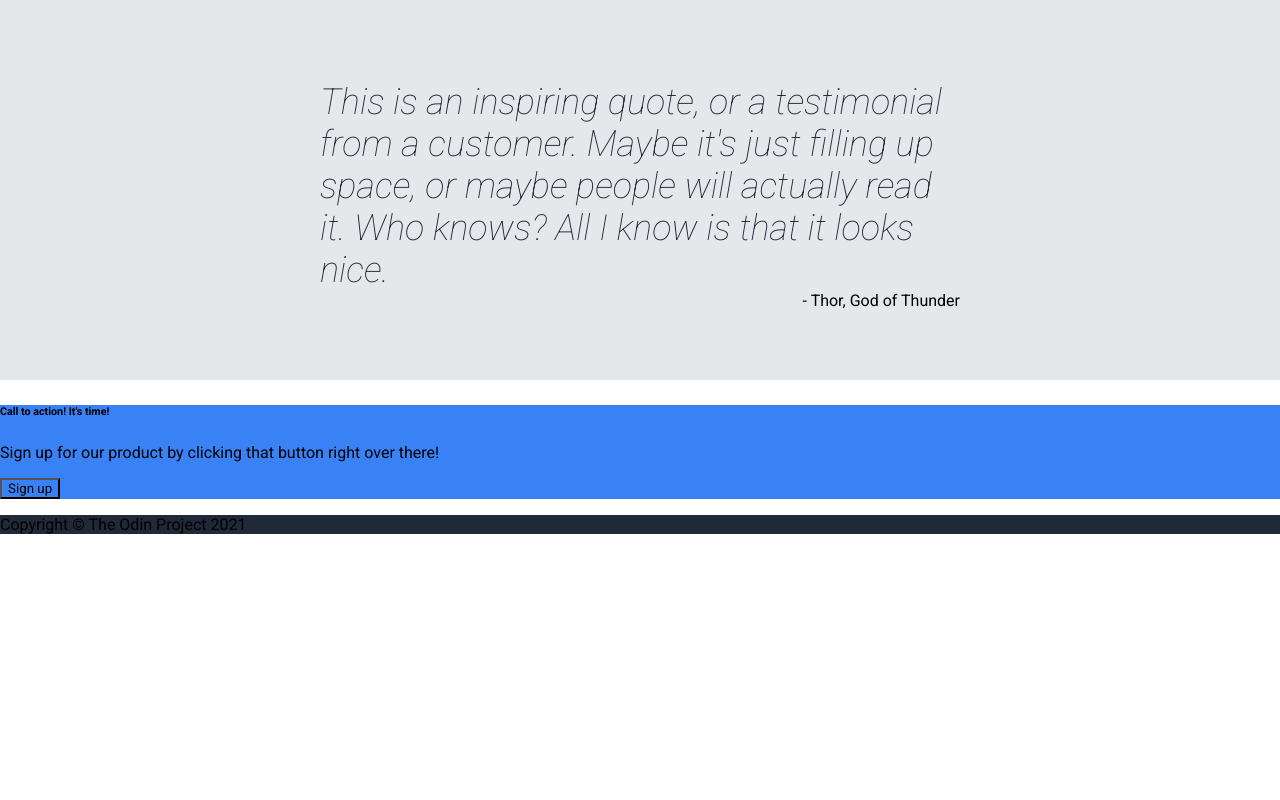
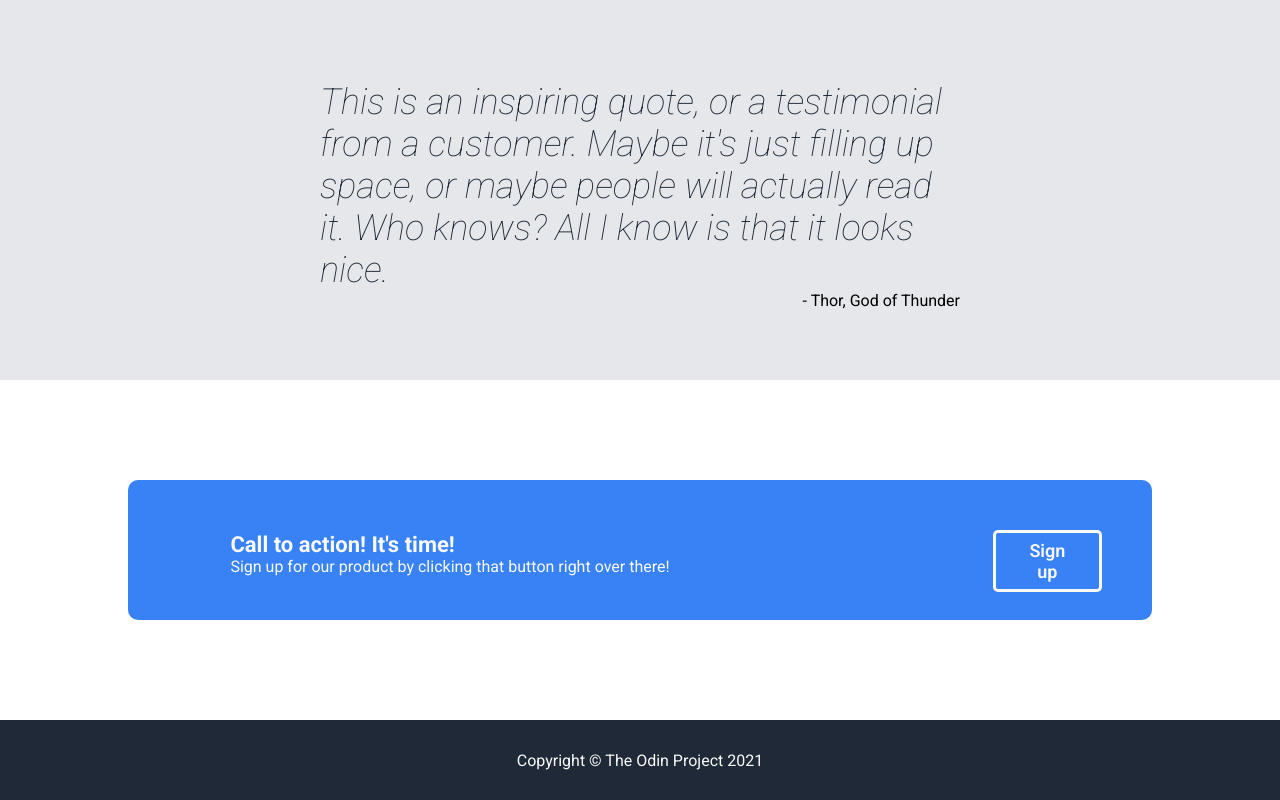
Before and after one commit to Lxnneke/odin-landing-page, a plain HTML site: page index.html in a window 1280 px wide. Shown: the part 935-1735 px from the top of the page. Before the commit the page ends 1485 px from the top, so only its background shows below. Drawn offline with Linux system fonts and the light colour scheme.

Commit message:
Add the call to action and the footer!

```diff
--- a/css/styles.css
+++ b/css/styles.css
@@ -146,3 +146,54 @@ span {
     justify-content: flex-end;
     padding-right: 25%;
 }
+
+/**** CALL TO ACTION ******/
+.actionWhiteSpace {
+    padding: 40px 10%;
+    margin: 60px 0;
+}
+
+.callToAction {
+    display: flex;
+    padding-left: 10%;
+    border-radius: 10px;
+    height: 140px;
+}
+
+.callToActionLeft {
+    width: 80%;
+ }
+
+h6 {
+    color:#F9FAF8;
+    font-size: 22px;
+    margin-bottom: 0;
+}
+
+.signUpText {
+    margin-top: 0;
+    color:#F9FAF8;
+}
+
+.actionButton > button {
+    border: 3px solid #F9FAF8;
+    color:#F9FAF8;
+    padding: 7px 25px;
+    font-weight: 600;
+    border-radius: 5px;
+    font-size: 18px;
+    cursor: pointer;
+    display: flex;
+    justify-content: center;
+    align-items: center;
+    margin: 50px;
+}
+
+/********** Copyright bottom*******/
+footer {
+    height: 80px;
+    display: flex;
+    justify-content: center;
+    align-items: center;
+    color:#F9FAF8;
+}
--- a/index.html
+++ b/index.html
@@ -58,11 +58,15 @@
             <h4>This is an inspiring quote, or a testimonial from a customer. Maybe it's just filling up space, or maybe people will actually read it. Who knows? All I know is that it looks nice.</h4>
             <span>- Thor, God of Thunder</span>
         </section>
-        <section>
+        <section class="actionWhiteSpace">
             <section class="callToAction">
-                <h6>Call to action! It's time!</h6>
-                <p>Sign up for our product by clicking that button right over there!</p>
-                <button>Sign up</button>
+                <section class="callToActionLeft">
+                    <h6>Call to action! It's time!</h6>
+                    <p class="signUpText">Sign up for our product by clicking that button right over there!</p>
+                </section>
+                <section class="actionButton">
+                    <button>Sign up</button>
+                </section>
             </section>
         </section>
         <footer>
```
